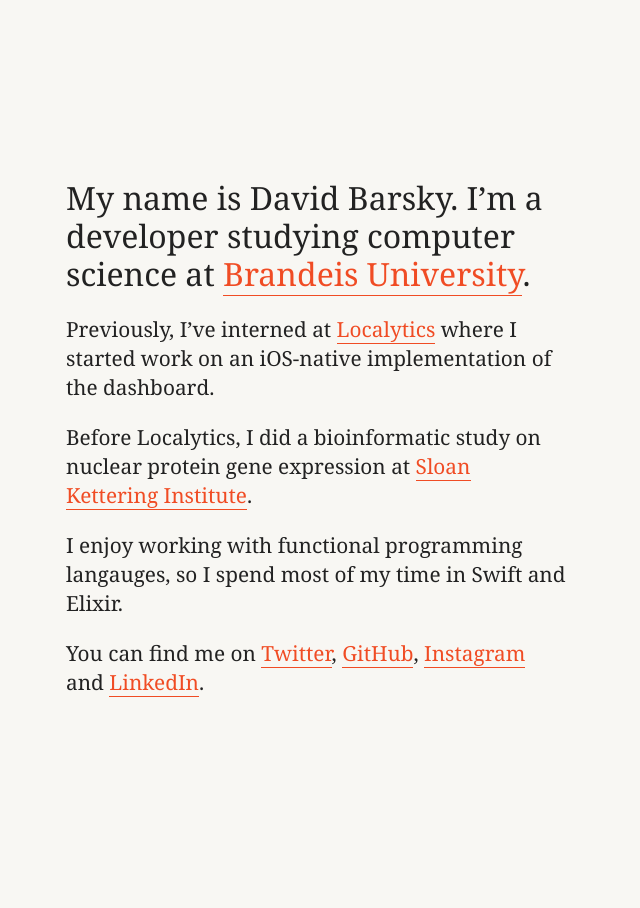
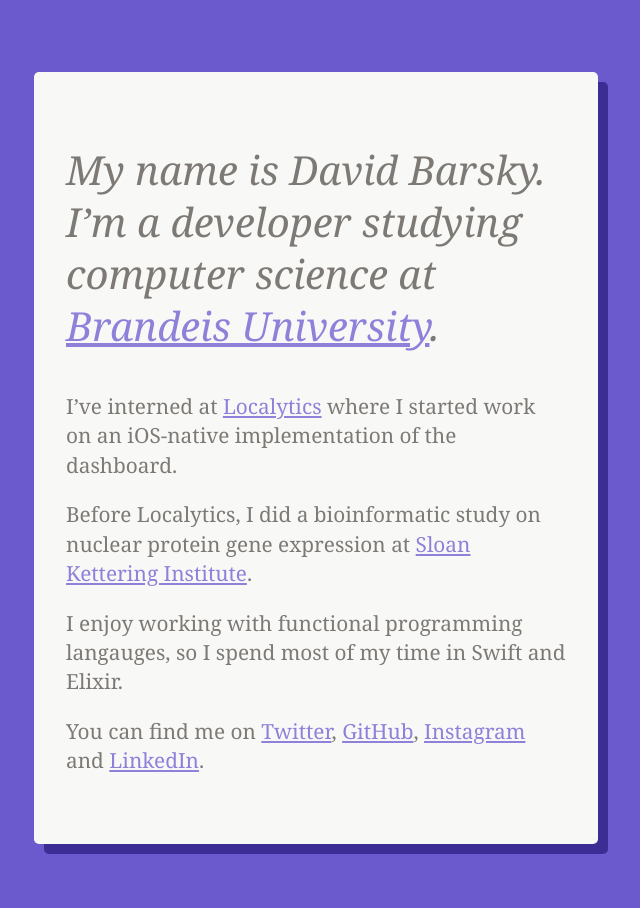
Before and after one commit to davidbarsky/davidbarsky.github.io, a Jekyll site: the page built from index.html, in a window 1280 px wide. Shown: the whole page, without its empty margins (324-964 px from the left). Built offline with Jekyll 4.4.1, drawn with Linux system fonts in a browser that asks for light colours.

Commit message:
more colors now

```diff
--- a/css/main.scss
+++ b/css/main.scss
@@ -5,18 +5,14 @@
 
 $fallback-font: "Georgia", sans-serif;
 $body-font-family: "freight-text-pro", $fallback-font;
-$base-font-size: 16px;
-$base-line-height: 1.5;
 
 // colors
-$text-color: #222222;
-$link-color: #f04c24;
+$foreground-color: #f8f8f7;
+$background-color: #6a5acd;
+$text-color: #7d7a75;
+$link-color: lighten($background-color, 10%);
 
-$base-background-color: #f8f7f3;
-
-html, p, h1, body {
-  margin: 0;
-  padding: 0;
+html, body {
   height: 100%;
 }
 
@@ -24,16 +20,7 @@
 body {
   color: $text-color;
   font-family: $body-font-family;
-  height: 100%;
-
-  -webkit-background-clip: border-box;
-  -webkit-background-origin: padding-box;
-  -webkit-background-size: auto;
-  background-attachment: fixed;
-  background-color: $base-background-color;
-  background-origin: padding-box;
-  background-repeat: no-repeat;
-  background-size: auto;
+  background-color: $background-color;
 }
 
 // layout
@@ -44,36 +31,54 @@
 }
 
 .about {
-  max-width: 90%;
   width: 500px;
   margin: auto;
-  padding-top: 5vh;
-  padding-bottom: 10vh;
+  padding: 2em;
+  padding-bottom: 3em;
+  background-color: $foreground-color;
+  box-shadow: 10px 10px darken($background-color, 20%);
+  border-radius: 5px;
+}
+
+@media (max-width: 420px) {
+  .about {
+    border-radius: none;
+    box-shadow: none;
+  }
+
+  body {
+    background-color: $foreground-color;
+  }
 }
 
 .primary {
-  font-size: 2rem;
-  line-height: 1.2;
+  font-size: 2.5rem;
+  line-height: 1.3;
+  font-style: italic;
 }
 
 @media (max-width: 375px) {
   html {
     font-size: 80%;
   }
+
+  .primary {
+    font-size: 2rem;
+  }
+}
+
+
+h1, p {
+  margin: none;
+  padding: none;
 }
 
 p {
-  margin-top: 1.3rem;
   font-size: 1.3rem;
   font-weight: 300;
   line-height: 1.4;
 }
 
-a {
+a, a:visited {
   color: $link-color;
-
-  // custom underline
-  text-decoration: none;
-  border-bottom: 1px solid;
-  border-color: $link-color;
 }
--- a/index.html
+++ b/index.html
@@ -5,7 +5,7 @@
 <article class="about">
   <p class="primary">My name is David Barsky. I’m a developer studying computer science at <a href="https://brandeis.edu">Brandeis University</a>.</p>
 
-  <p>Previously, I’ve interned at <a href="https://localytics.com">Localytics</a> where I started work on an iOS-native implementation of the dashboard.</p>
+  <p>I’ve interned at <a href="https://localytics.com">Localytics</a> where I started work on an iOS-native implementation of the dashboard.</p>
 
   <p>Before Localytics, I did a bioinformatic study on nuclear protein gene expression at <a href="http://mskcc.org">Sloan Kettering Institute</a>.</p>
 
```
